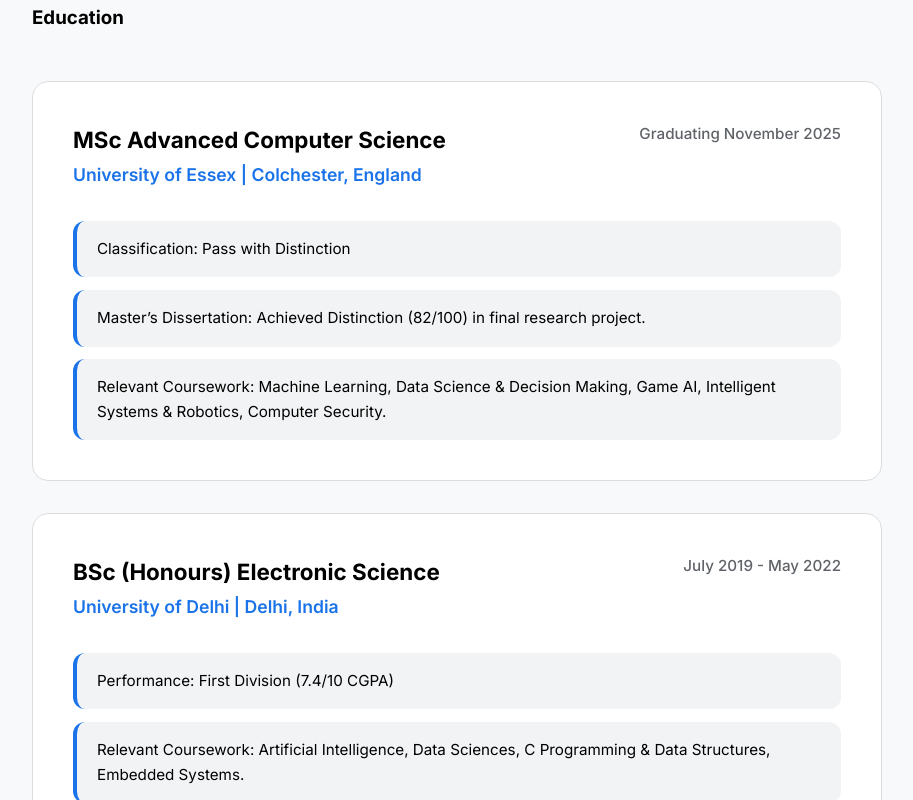
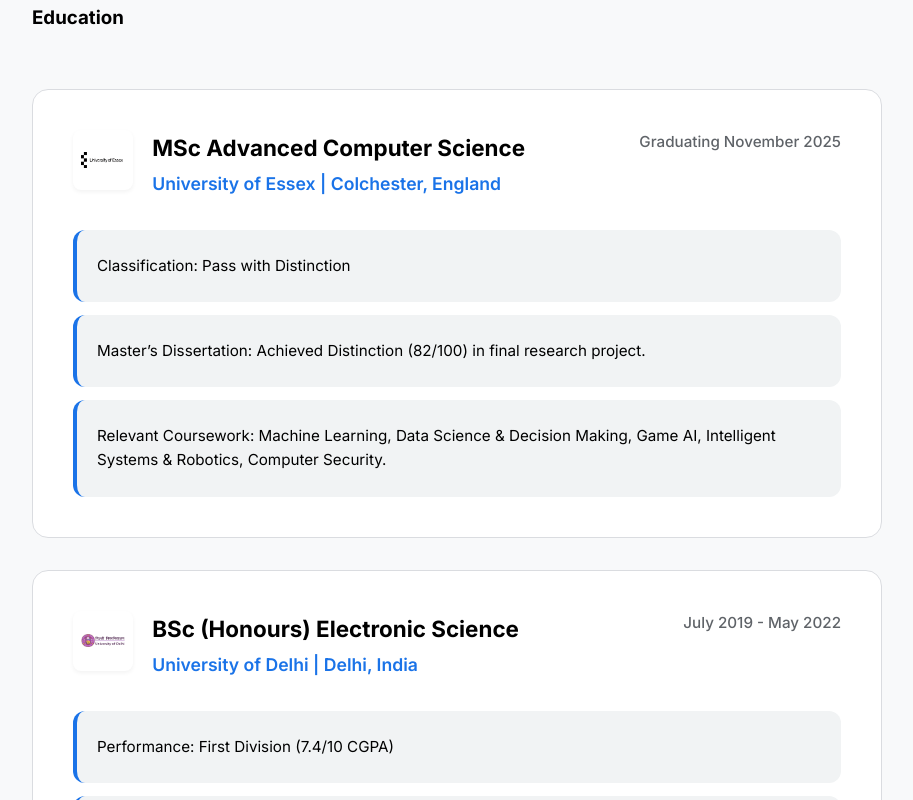
Before and after one commit to iamsukhe/portfolio, a React (Vite) app: page / in a window 1280 px wide. Shown: the part 4000-4800 px from the top of the page, without its empty margins (183-1096 px from the left). Built offline with nearby package versions, Linux system fonts and the light colour scheme.

Commit message:
feat: added uni logo

```diff
--- a/src/components/Portfolio.jsx
+++ b/src/components/Portfolio.jsx
@@ -424,10 +424,13 @@
             />
 
             {/* EDUCATION */}
-            <h3 style={{ marginBottom: "1rem", marginTop: "2rem" }}>
+            <h3 style={{ marginBottom: "1.5rem", marginTop: "2rem" }}>
               Education
             </h3>
+
+            {/* Added logo prop to Experience component! Add your image sources here */}
             <Experience
+              logo="./src/assets/uoe-logo.png"
               company="University of Essex | Colchester, England"
               role="MSc Advanced Computer Science"
               duration="Graduating November 2025"
@@ -438,6 +441,7 @@
               ]}
             />
             <Experience
+              logo="./src/assets/logo-du.png"
               company="University of Delhi | Delhi, India"
               role="BSc (Honours) Electronic Science"
               duration="July 2019 - May 2022"
@@ -785,23 +789,70 @@
   );
 }
 
-function Experience({ company, role, duration, achievements }) {
+// Updated Experience Component: Now accepts an optional 'logo' prop!
+function Experience({ company, role, duration, achievements, logo }) {
   return (
     <div className="minimal-card exp-item">
-      <div className="exp-header">
-        <div>
-          <h4>{role}</h4>
-          <span className="exp-company">{company}</span>
-        </div>
-        <div className="exp-meta">
-          <span>{duration}</span>
+      <div
+        className="exp-header"
+        style={{
+          display: "flex",
+          alignItems: "flex-start",
+          gap: "1.2rem",
+        }}
+      >
+        {/* Conditional rendering for the logo */}
+        {logo && (
+          <div
+            style={{
+              backgroundColor: "#ffffff",
+              padding: "0.5rem",
+              borderRadius: "8px",
+              display: "flex",
+              justifyContent: "center",
+              alignItems: "center",
+              width: "60px",
+              height: "60px",
+              flexShrink: 0,
+              boxShadow: "0 2px 4px rgba(0,0,0,0.05)",
+            }}
+          >
+            <img
+              src={logo}
+              alt="Logo"
+              style={{
+                maxWidth: "100%",
+                maxHeight: "100%",
+                objectFit: "contain",
+              }}
+            />
+          </div>
+        )}
+
+        {/* Standard Text Header Container */}
+        <div
+          style={{
+            flexGrow: 1,
+            display: "flex",
+            justifyContent: "space-between",
+            flexWrap: "wrap",
+            gap: "0.5rem",
+          }}
+        >
+          <div>
+            <h4 style={{ margin: "0 0 0.25rem 0" }}>{role}</h4>
+            <span className="exp-company">{company}</span>
+          </div>
+          <div className="exp-meta">
+            <span>{duration}</span>
+          </div>
         </div>
       </div>
 
-      <div className="exp-achievements">
+      <div className="exp-achievements" style={{ marginTop: "1.5rem" }}>
         {achievements.map((ach, i) => (
           <div key={i} className="achievement-item">
-            <p>{ach}</p>
+            <p style={{ margin: "0.5rem 0" }}>{ach}</p>
           </div>
         ))}
       </div>
```
Also changed, not shown: src/assets/logo-du.png (added), src/assets/uoe-logo.png (added).
